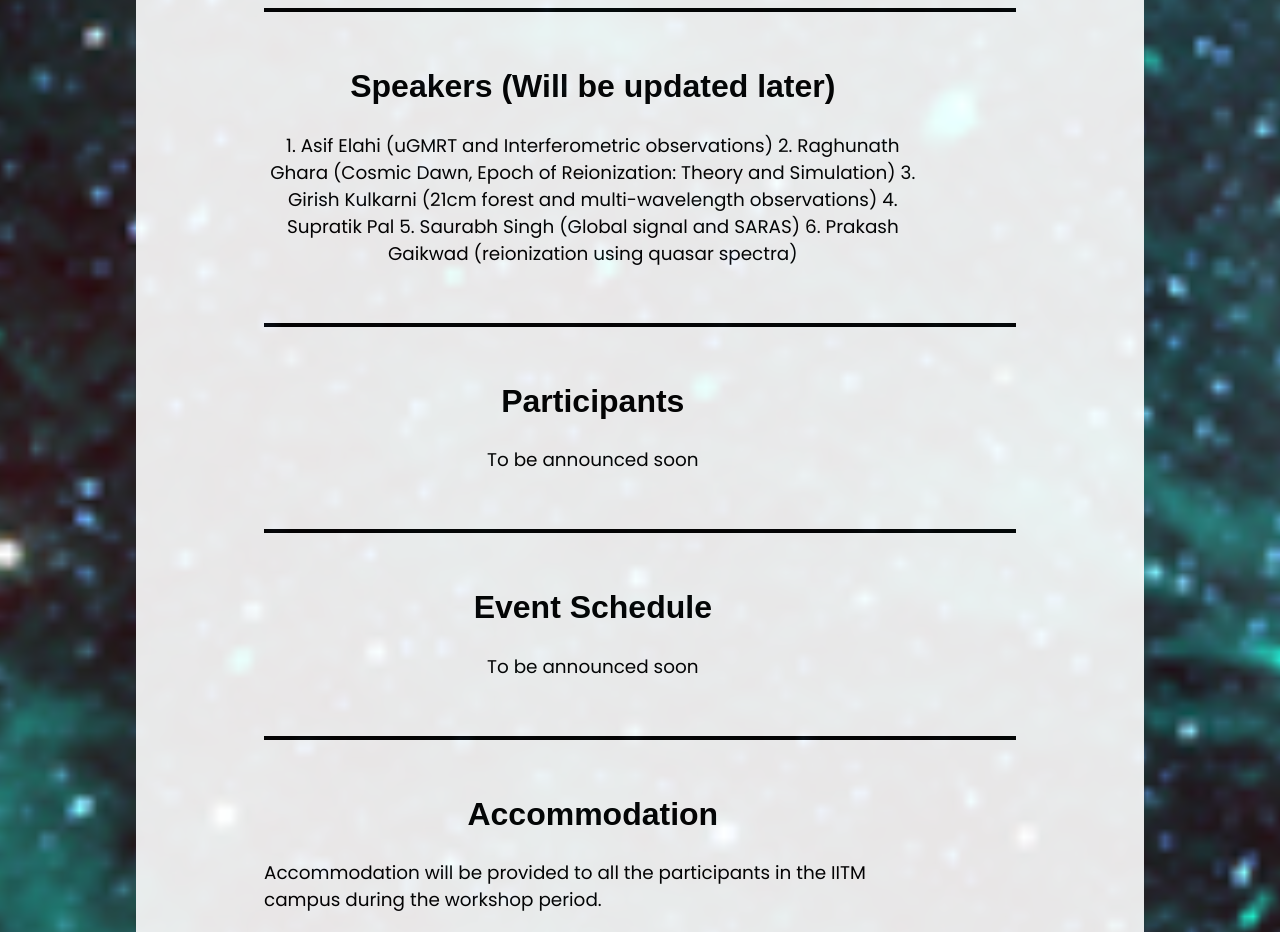
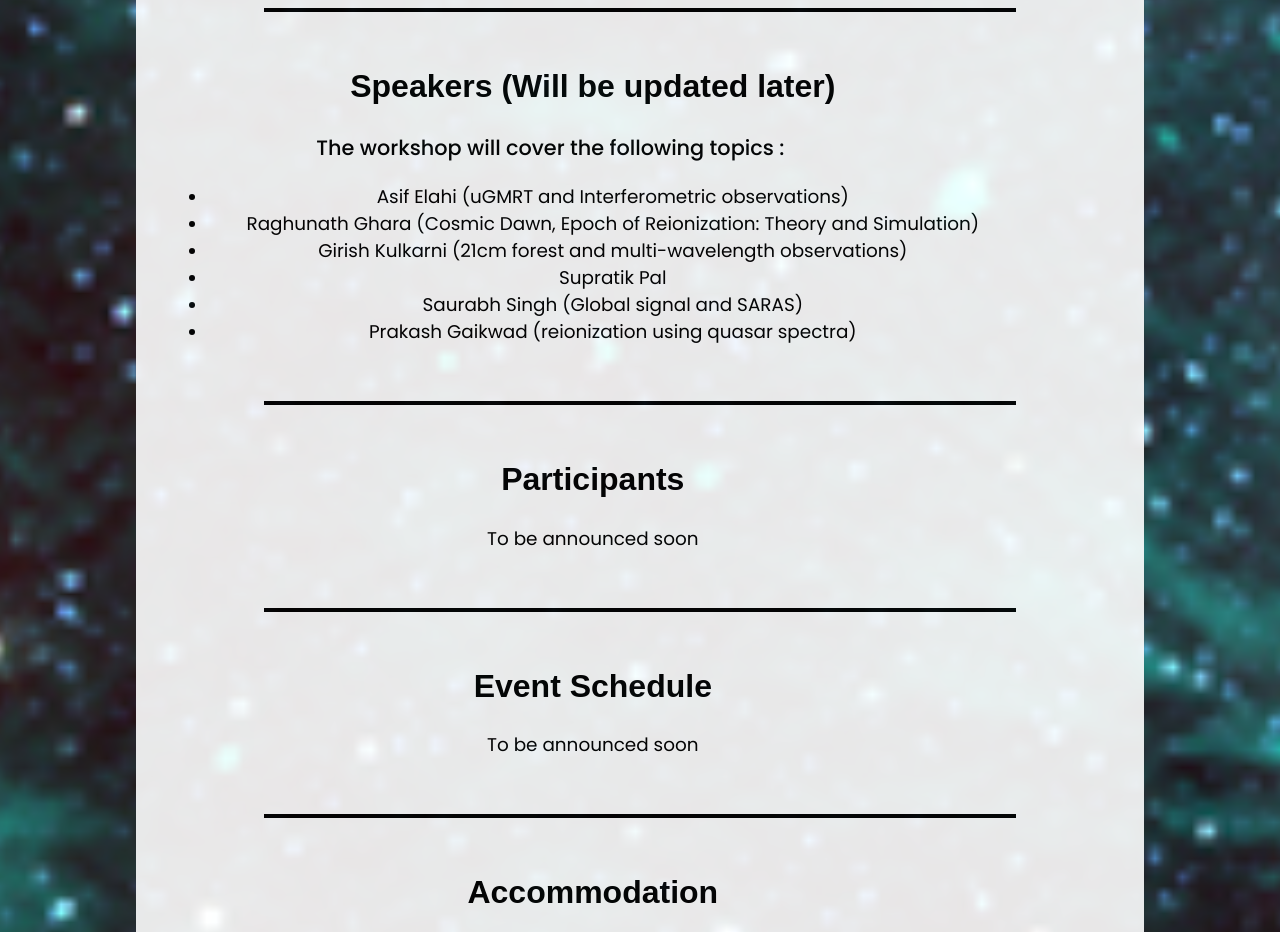
Before and after one commit to SriAravindJ/21cm_workshop_website, a plain HTML site: page index.html in a window 1280 px wide. Shown: the part 2300-3232 px from the top of the page. Drawn offline with Linux system fonts and the light colour scheme.

Commit message:
Update index.html

```diff
--- a/index.html
+++ b/index.html
@@ -130,15 +130,18 @@
             <div class="divider"></div>
             <section class="c1">
                 <h2>Speakers (Will be updated later)</h2>
-                <p>
-                        1. Asif Elahi (uGMRT and Interferometric observations)
-2. Raghunath Ghara (Cosmic Dawn, Epoch of Reionization: Theory and Simulation)
-3. Girish Kulkarni (21cm forest and multi-wavelength observations)
-4. Supratik Pal
-5. Saurabh Singh (Global signal and SARAS)
-6. Prakash Gaikwad (reionization using quasar spectra)
+                <section class="points2">
+                    <p style="font-size: 2.6vh; font-weight: 500;">The workshop will cover the following topics :</p>
+                </section>
+                <ul>
+                    <li>Asif Elahi (uGMRT and Interferometric observations)</li>
+                    <li>Raghunath Ghara (Cosmic Dawn, Epoch of Reionization: Theory and Simulation)</li>
+                    <li>Girish Kulkarni (21cm forest and multi-wavelength observations) </li>
+                    <li>Supratik Pal</li>
+                    <li>Saurabh Singh (Global signal and SARAS)</li>
+                    <li>Prakash Gaikwad (reionization using quasar spectra)</li>
 
-                        </p>
+                </ul>
                 <p id="par"></p>
             </section>
             <div class="divider"></div>
@@ -192,6 +195,8 @@
                             <li>Alipriyo Hoory</li>
                             <li>Shouvik Sarkar</li>
                         </ul>
+                    </section>
+                </div>
 <p>
                          <div style="display: flex; justify-content: center; margin-top: 20px;">
                 <a href="https://sites.google.com/view/eor21cm-india/meetings-discussion" target="_blank"
@@ -199,9 +204,6 @@
         To view the past events click here
                       </a></div>
 </p>
-                    </section>
-                </div>
-
                 <p id="con"></p>
             </section>
 
```
